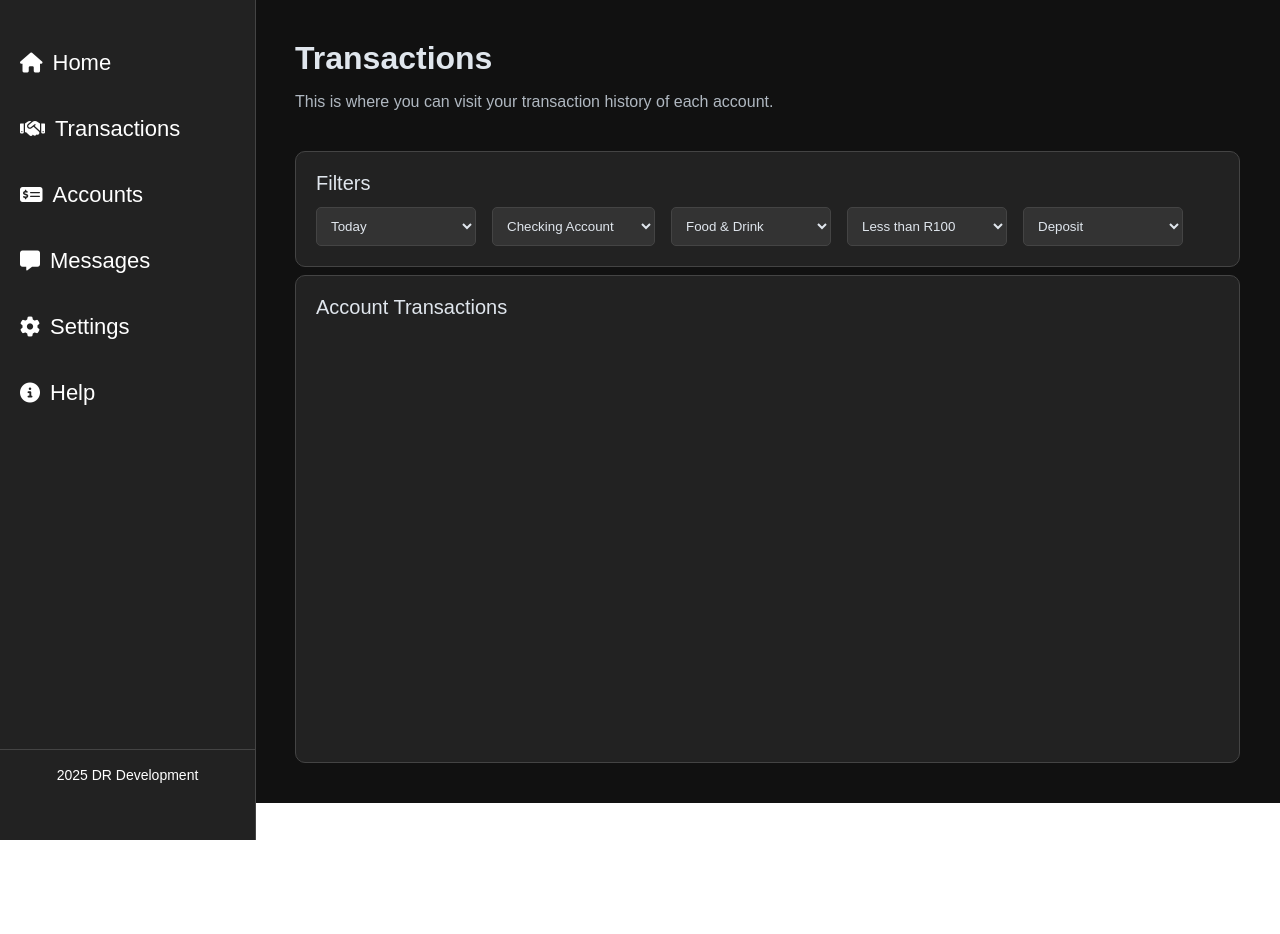
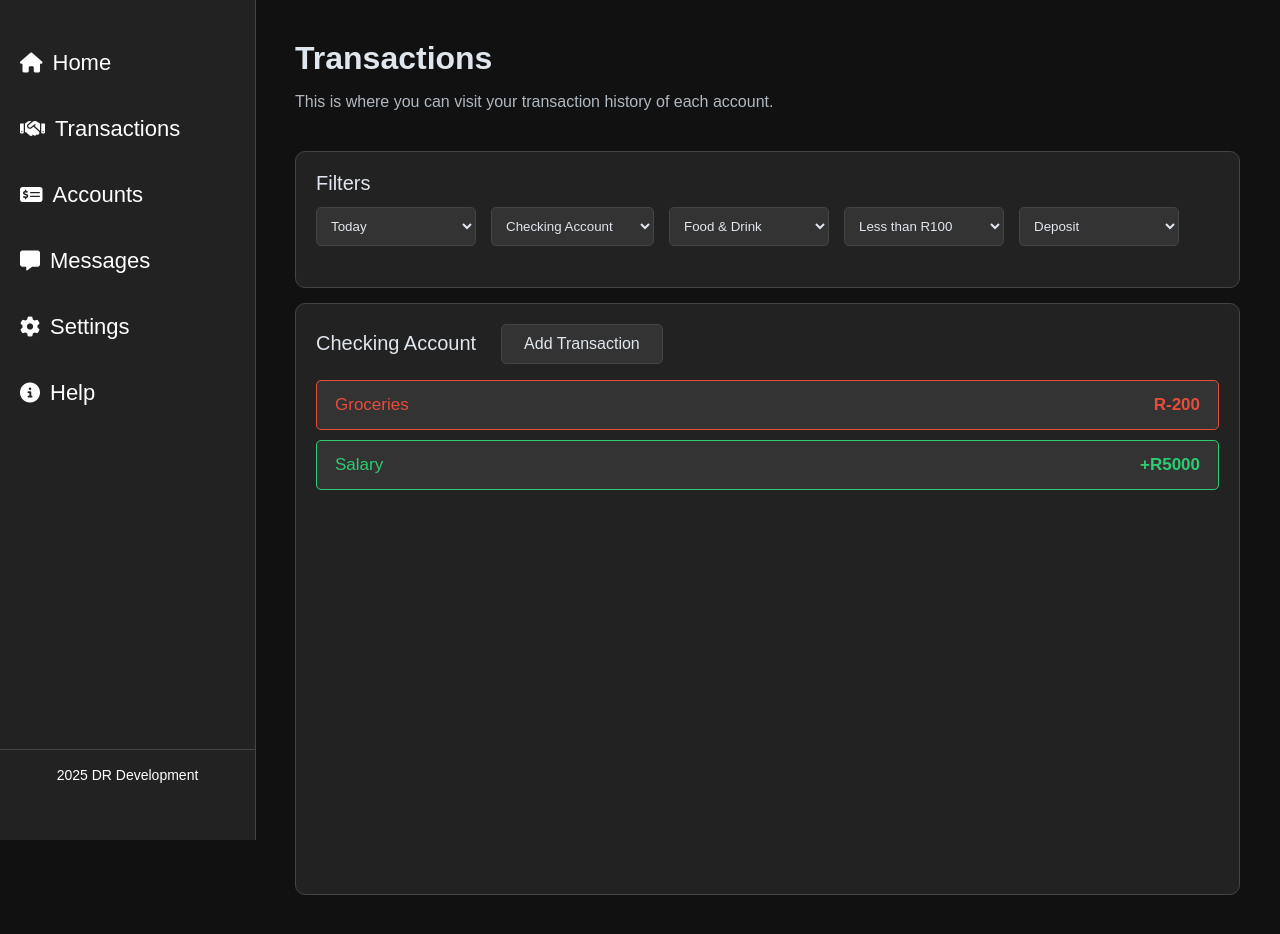
Before and after one commit to DwayneCrous/SuperCoolFinanceTracker, a SvelteKit app: page /Transactions in a window 1280 px wide. Before the commit the page ends 803 px from the top, so only its background shows below. Built offline with nearby package versions, Linux system fonts and the light colour scheme.

Commit message:
transactions front end mostly done, still need to get some filters to work

```diff
--- a/src/routes/Home/+page.svelte
+++ b/src/routes/Home/+page.svelte
@@ -175,7 +175,7 @@
     margin-bottom: 10px;
     background-color: #333;
     border: 1px solid #444;
-    border-radius: 10px;
+    border-radius: 5px;
     padding: 10px 10px;
     color: #b0b8c1;
     font-size: 18px;
@@ -207,7 +207,7 @@
     margin-bottom: 10px;
     background-color: #333;
     border: 1px solid #444;
-    border-radius: 10px;
+    border-radius: 5px;
     padding: 10px 10px;
     color: #b0b8c1;
     font-size: 18px;
--- a/src/routes/Transactions/+page.svelte
+++ b/src/routes/Transactions/+page.svelte
@@ -1,4 +1,22 @@
 <script>
+  const transactions = {
+    "Checking Account": [
+      { id: 1, desc: "Groceries", amount: -200 },
+      { id: 2, desc: "Salary", amount: 5000 },
+    ],
+    "Savings Account": [
+      { id: 1, desc: "Interest", amount: 50 },
+      { id: 2, desc: "Transfer from Checking", amount: 1000 },
+    ],
+    "Credit Card Account": [
+      { id: 1, desc: "Online Shopping", amount: -800 },
+      { id: 2, desc: "Restaurant", amount: -250 },
+    ],
+  };
+
+  let selectedAccount = "Checking Account";
+
+  $: accountTransactions = transactions[selectedAccount] || [];
 </script>
 
 <main>
@@ -23,10 +41,14 @@
             <option value="option6">This Year</option>
             <option value="option7">Last Year</option>
           </select>
-          <select name="Filter By Account" id="dropdown_account">
-            <option value="option1">Checking Account</option>
-            <option value="option2">Savings Account</option>
-            <option value="option3">Credit Card Account</option>
+          <select
+            name="Filter By Account"
+            id="dropdown_account"
+            bind:value={selectedAccount}
+          >
+            <option value="Checking Account">Checking Account</option>
+            <option value="Savings Account">Savings Account</option>
+            <option value="Credit Card Account">Credit Card Account</option>
           </select>
           <select name="Filter By Category" id="dropdown_category">
             <option value="option1">Food & Drink</option>
@@ -51,7 +73,27 @@
         </div>
       </div>
       <div class="account-transactions">
-        <p>Account Transactions</p>
+        <div class="account-header">
+          <p>{selectedAccount}</p>
+          <button class="add-transaction" id="add-transactions"
+            >Add Transaction</button
+          >
+        </div>
+        <!-- <p>Total Balance: R{totalBalance}</p> -->
+        {#if accountTransactions.length > 0}
+          <ul class="transactions-list">
+            {#each accountTransactions as tx}
+              <li class={tx.amount >= 0 ? "income" : "expense"}>
+                <span class="transaction-desc">{tx.desc}</span>
+                <span class="transaction-amount">
+                  {tx.amount >= 0 ? "+" : ""}R{tx.amount}
+                </span>
+              </li>
+            {/each}
+          </ul>
+        {:else}
+          <p>No transactions found.</p>
+        {/if}
       </div>
     </div>
   </div>
@@ -73,7 +115,7 @@
     display: grid;
     grid-template-columns: repeat(3, 1fr);
     grid-template-rows: repeat(5, 1fr);
-    gap: 8px;
+    gap: 15px;
   }
 
   .filters {
@@ -84,7 +126,7 @@
     border: 1px solid #444;
     border-radius: 10px;
     display: flex;
-    flex-direction: column; /* stack p and selects vertically */
+    flex-direction: column;
     gap: 12px;
   }
 
@@ -98,7 +140,7 @@
   .filter-selects {
     display: flex;
     flex-direction: row;
-    gap: 16px;
+    gap: 15px;
     flex-wrap: wrap;
   }
 
@@ -111,12 +153,17 @@
     padding: 20px;
     border: 1px solid #444;
     border-radius: 10px;
+    height: 550px;
+    display: flex;
+    flex-direction: column;
+    overflow: hidden;
   }
 
   .account-transactions p {
     margin: 0;
     font-size: 20px;
     color: #e0e6ed;
+    flex-shrink: 0;
   }
   select {
     width: auto;
@@ -128,4 +175,63 @@
     background-color: #333;
     color: #e0e6ed;
   }
+
+  .transactions-list {
+    list-style: none;
+    padding: 0;
+    margin: 16px 0 0 0;
+    flex: 1 1 auto;
+    overflow-y: auto;
+    max-height: 100%;
+  }
+
+  .transactions-list li {
+    background: #333;
+    margin-bottom: 10px;
+    padding: 14px 18px;
+    border-radius: 5px;
+    display: flex;
+    justify-content: space-between;
+    align-items: center;
+    font-size: 17px;
+    transition: background 0.2s;
+  }
+
+  .transactions-list li.income {
+    border: 1px solid #2ecc71;
+    color: #2ecc71;
+  }
+
+  .transactions-list li.expense {
+    border: 1px solid #e74c3c;
+    color: #e74c3c;
+  }
+
+  .transaction-desc {
+    flex: 1;
+  }
+
+  .transaction-amount {
+    font-weight: bold;
+    margin-left: 18px;
+  }
+
+  .account-header {
+    display: flex;
+    align-items: center;
+    gap: 15px;
+    margin-bottom: 0;
+  }
+
+  .add-transaction {
+    background: #333;
+    color: #e0e6ed;
+    border: 1px solid #444;
+    padding: 10px 22px;
+    border-radius: 5px;
+    font-size: 16px;
+    cursor: pointer;
+    transition: background 0.2s;
+    margin-left: 10px;
+  }
 </style>
```
